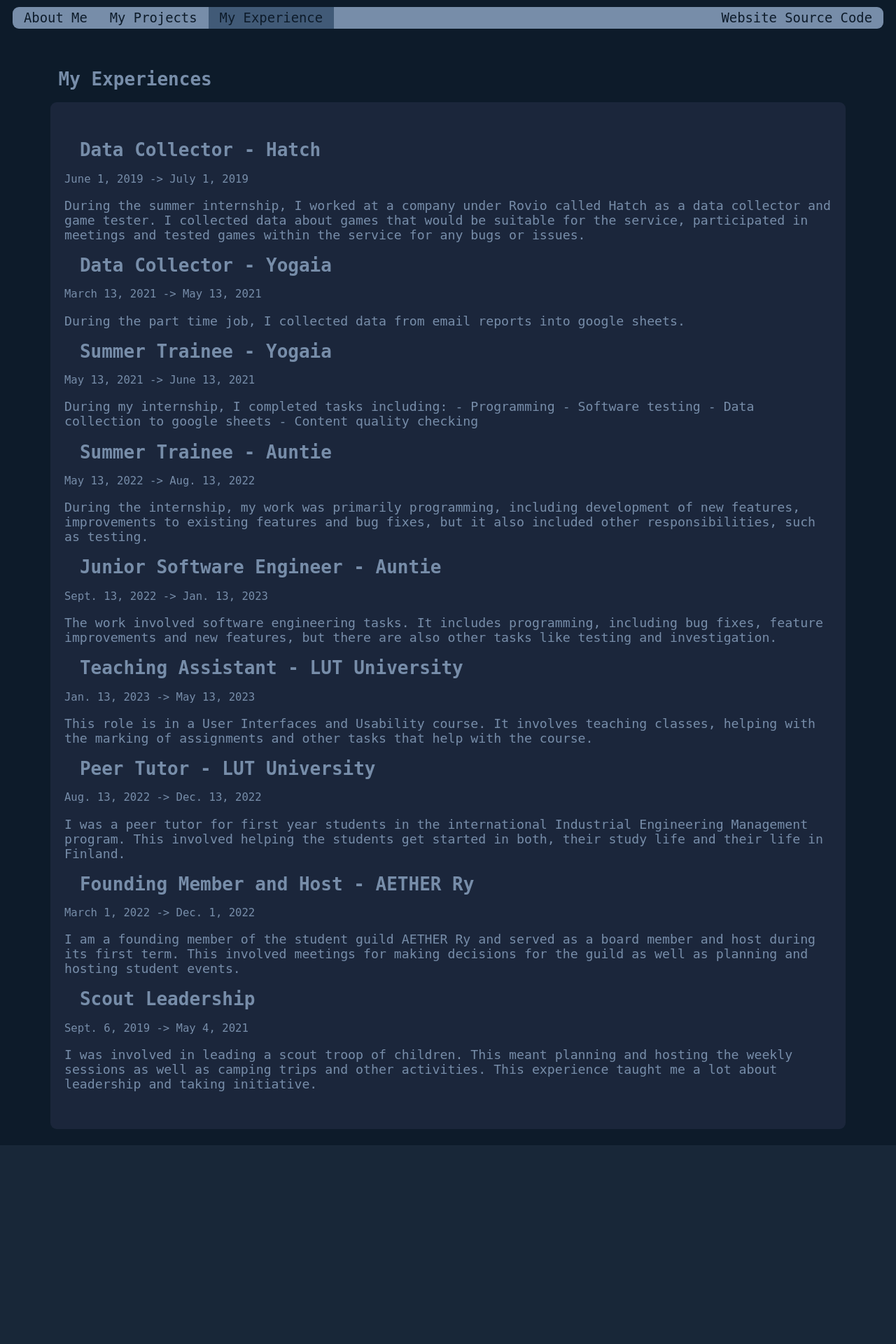
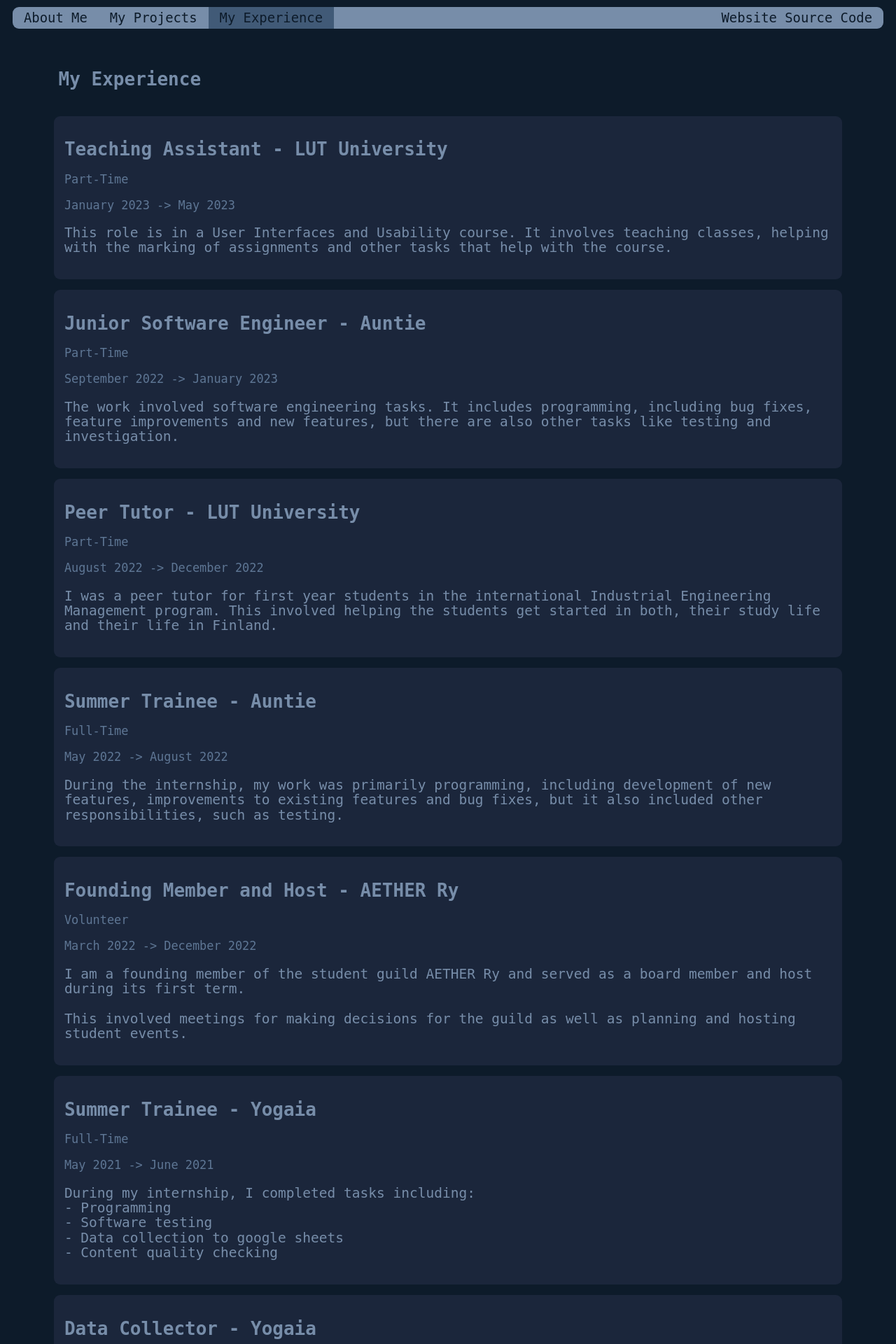
Before and after one commit to ottop/ottop_website, a Django app: page /experience in a window 1280 px wide. Shown: the top 1920 px of the page at 70% size. Before the commit the page ends 1636 px from the top, so only its background shows below. Run offline with Django 4.2, Linux system fonts and the light colour scheme.

Commit message:
Visuals improved and experience as well as project tabs improved functionally

```diff
--- a/base/models.py
+++ b/base/models.py
@@ -4,6 +4,7 @@ from django.db import models
 
 class Project(models.Model):
     project_name = models.CharField(max_length=200)
+    description = models.TextField()
     def __str__(self):
         return self.project_name
 
@@ -11,6 +12,7 @@ class Project(models.Model):
 class ProjectLink(models.Model):
     project = models.ForeignKey(Project, on_delete=models.CASCADE,related_name="projects")
     project_link = models.CharField(max_length=200)
+    link_text = models.CharField(max_length=200)
     def __str__(self):
         return self.project_link
 
@@ -27,7 +29,7 @@ class ContactLink(models.Model):
         return self.contact_link
 
 class InfoText(models.Model):
-    text = models.CharField(max_length=200)
+    text = models.TextField()
     def __str__(self):
         return self.text
 
@@ -38,9 +40,14 @@ class ProfileInfo(models.Model):
         return self.name
 
 class Experience(models.Model):
+    exptype = models.CharField(max_length=200,choices=[("Full-Time","Full-Time"),("Part-Time","Part-Time"),("Volunteer","Volunteer")])
     title = models.CharField(max_length=200)
     startdate = models.DateField()
     enddate = models.DateField()
-    description = models.CharField(max_length=200)
+    description = models.TextField()
+    def showStartTime(self):
+        return  self.startdate.strftime("%B %Y")
+    def showEndTime(self):
+        return  self.enddate.strftime("%B %Y")
     def __str__(self):
         return self.title
--- a/base/static/base/style.css
+++ b/base/static/base/style.css
@@ -21,6 +21,10 @@ p {
     color: var(--color4);
     font-size: 1.40em;
 
+}
+
+.itemname {
+  margin-left:0%;
 }
 
 .profilepic {
--- a/base/templates/base/experiences.html
+++ b/base/templates/base/experiences.html
@@ -7,7 +7,7 @@
 
 <html>
 <head>
-<title>This is the home page</title>
+<title>My Experience</title>
 </head>
 <body>
 
@@ -20,19 +20,22 @@
 
 <div class="row disp">
 <div class = "content">
-    <h1>My Experiences</h1>
-    <div class = "box">
+    <h1>My Experience</h1>
+
     <ul>
         {% for experience in experiences %}
         <li>
-        <h1>{{experience.title}}</h1>
-        <p style="font-size:1.2em">{{experience.startdate}} -> {{experience.enddate}}</p>
-        <p>{{experience.description}}</p>
+            <div class = "box">
+        <h1 class="itemname">{{experience.title}}</h1>
+        <p style="font-size:1.3em;color:#5e7694">{{experience.exptype}}</p>
+        <p style="font-size:1.3em;color:#5e7694">{{experience.showStartTime}} -> {{experience.showEndTime}}</p>
 
+        <pre><p style="font-size:1.5em;line-height:1.1;">{{experience.description}}</p></pre>
+    </div>
         </li>
         {% endfor %}
       </ul>
-</div>
+
 </div></div>
 
 
--- a/base/views.py
+++ b/base/views.py
@@ -44,7 +44,7 @@ class ProjectView(TemplateView):
 
 class ExperienceView(TemplateView):
 
-    qs = Experience.objects.all()
+    qs = Experience.objects.all().order_by("-startdate")
 
     template_name = "base/experiences.html"
     def get_context_data(self, **kwargs):
```
Also changed, not shown: base/templates/base/index.html (+4 -4 lines), base/templates/base/projects.html (+8 -5 lines), base/migrations/0014_alter_experience_description.py (added), base/migrations/0015_project_description.py (added), base/migrations/0016_projectlink_link_text.py (added), base/migrations/0017_alter_infotext_text.py (added), base/migrations/0018_experience_exptype.py (added), base/migrations/0019_alter_experience_exptype.py (added), base/migrations/0020_alter_experience_exptype.py (added), base/static/base/images/In-White-26.png (deleted), base/static/base/images/github-mark-white.svg (deleted), base/static/base/images/itchio-textless-white.svg (deleted), base/static/base/images/mail.svg (deleted), base/static/base/images/play.svg (deleted), 2 more files.
